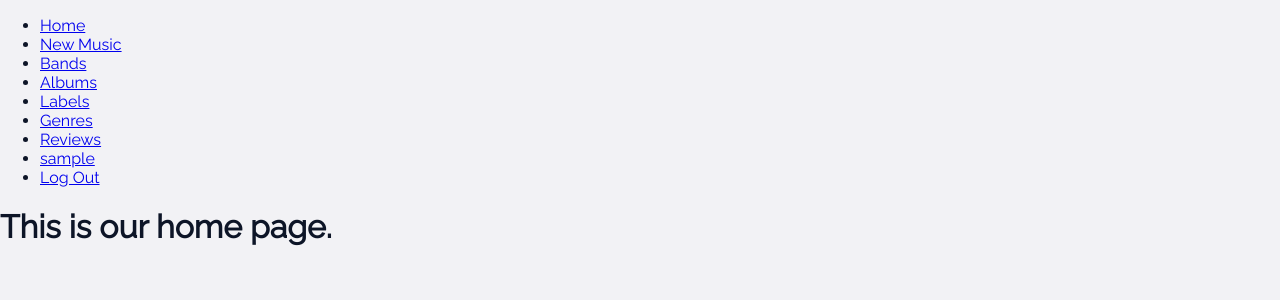
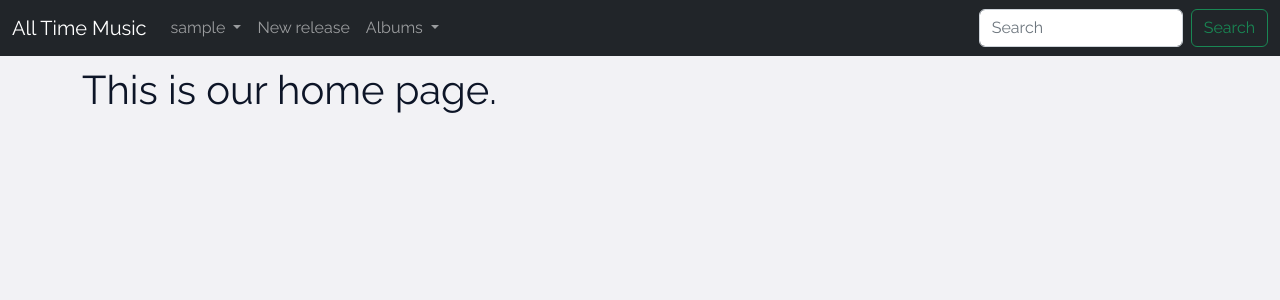
Before and after one commit to panpusto/music_base_v2, a Django app: page / in a window 1280 px wide. Shown: the top 300 px of the page. Run offline with Django 4.2, Linux system fonts and the light colour scheme; the visitor is signed in with stand-in values (Sample User, id 1).

Commit message:
add bootstrap

```diff
--- a/templates/_base.html
+++ b/templates/_base.html
@@ -1,11 +1,14 @@
+<!DOCTYPE html>
 {% load static %}
-<!DOCTYPE html>
 <html lang="en">
 <head>
     <meta charset="UTF-8">
     <meta http-equiv="X-UA-Compatible" content="IE=edge">
     <meta name="viewport" content="width=device-width, initial-scale=1.0">
     <title>{% block title %}All Time Music{% endblock title %}</title>
+    <link href="https://cdn.jsdelivr.net/npm/bootstrap@5.2.2/dist/css/bootstrap.min.css"
+          rel="stylesheet" integrity="sha384-Zenh87qX5JnK2Jl0vWa8Ck2rdkQ2Bzep5IDxbcnCeuOxjzrPF/et3URy9Bv1WTRi"
+          crossorigin="anonymous">
     <link rel="stylesheet" href="{% static 'css/base.css' %}">
     <link rel="preconnect" href="https://fonts.googleapis.com">
     <link rel="preconnect" href="https://fonts.gstatic.com" crossorigin>
@@ -14,54 +17,65 @@
           crossorigin="anonymous" referrerpolicy="no-referrer" />
     <link href="https://fonts.googleapis.com/css2?family=Raleway&display=swap" rel="stylesheet">
 <body class="main-content">
-    <header>
-        <div class="navbar-container">
-            <ul class="navbars-content">
-                <li class="navbar-item">
-                    <a class="navbar-link" href="{% url 'home' %}">Home</a>
-                </li>
-                <li class="navbar-item">
-                    <a class="navbar-link" href="#">New Music</a></li>
-                </li>
-                <li class="navbar-item">
-                    <a class="navbar-link" href="#">Bands</a></li>
-                </li>
-                <li class="navbar-item">
-                    <a class="navbar-link" href="#">Albums</a></li>
-                </li>
-                <li class="navbar-item">
-                    <a class="navbar-link" href="#">Labels</a></li>
-                </li>
-                <li class="navbar-item">
-                    <a class="navbar-link" href="#">Genres</a></li>
-                </li>
-                <li class="navbar-item">
-                    <a class="navbar-link" href="#">Reviews</a></li>
-                </li>
-                {% if user.is_authenticated %}
-                <div class="dropdown">
-                    <li class="navbar-item-log">
-                        <a class="navbar-link" href="#">{{ user.username }}</a></li>
-                    </li>
-                    <li class="navbar-item-log dropdown-content">
-                        <a class="navbar-link" href="{% url 'logout' %}">Log Out</a></li>
-                    </li>
-                </div>
-                {% else %}
-                <li class="navbar-item-log">
-                    <a class="navbar-link" href="{% url 'login' %}">Log In</a></li>
-                </li>
-                <li class="navbar-item-log">
-                    <a class="navbar-link" href="{% url 'signup' %}">Sign Up</a></li>
-                </li>
+    <nav class="navbar navbar-expand-md navbar-dark bg-dark">
+      <div class="container-fluid">
+        <a class="navbar-brand" href="{% url 'home' %}">All Time Music</a>
+        <button class="navbar-toggler" type="button" data-bs-toggle="collapse" data-bs-target="#navbarSupportedContent" aria-controls="navbarSupportedContent" aria-expanded="false" aria-label="Toggle navigation">
+          <span class="navbar-toggler-icon"></span>
+        </button>
+        <div class="collapse navbar-collapse" id="navbarSupportedContent">
+          <ul class="navbar-nav me-auto mb-2 mb-lg-0">
+            {% if user.is_authenticated %}
+            <li class="nav-item dropdown">
+              <a class="nav-link dropdown-toggle" href="#" role="button" data-bs-toggle="dropdown" aria-expanded="false">
+                {{ user.username }}
+              </a>
+              <ul class="dropdown-menu">
+                <li><a class="dropdown-item" href="#">Profile</a></li>
+                <li><a class="dropdown-item" href="#">By genre</a></li>
+                {% if user.is_superuser %}
+                <li><hr class="dropdown-divider"></li>
+                <li><a class="dropdown-item" href="/admin">Site administration</a></li>
                 {% endif %}
-            </ul>
+              </ul>
+            </li>
+            {% else %}
+            <li class="nav-item">
+              <a class="nav-link active" aria-current="page" href="{% url 'login' %}">Log In</a>
+            </li>
+            <li class="nav-item">
+              <a class="nav-link active" aria-current="page" href="{% url 'signup' %}">Sign Up</a>
+            </li>
+            {% endif %}
+            <li class="nav-item">
+              <a class="nav-link" href="#">New release</a>
+            </li>
+            <li class="nav-item dropdown">
+              <a class="nav-link dropdown-toggle" href="#" role="button" data-bs-toggle="dropdown" aria-expanded="false">
+                Albums
+              </a>
+              <ul class="dropdown-menu">
+                <li><a class="dropdown-item" href="#">Alphabetically</a></li>
+                <li><a class="dropdown-item" href="#">By genre</a></li>
+                <li><hr class="dropdown-divider"></li>
+                <li><a class="dropdown-item" href="#">Something else here</a></li>
+              </ul>
+            </li>
+          </ul>
+          <form class="d-flex" role="search">
+            <input class="form-control me-2" type="search" placeholder="Search" aria-label="Search">
+            <button class="btn btn-outline-success" type="submit">Search</button>
+          </form>
         </div>
-    </header>
+      </div>
+    </nav>
     <div class="container">
         {% block content %}
         {% endblock content %}
     </div>
+    <script src="https://cdn.jsdelivr.net/npm/bootstrap@5.2.2/dist/js/bootstrap.bundle.min.js"
+            integrity="sha384-OERcA2EqjJCMA+/3y+gxIOqMEjwtxJY7qPCqsdltbNJuaOe923+mo//f6V8Qbsw3"
+            crossorigin="anonymous"></script>
     <script src="{% static 'js/base.js' %}"></script>
 </body>
 </html>
```
